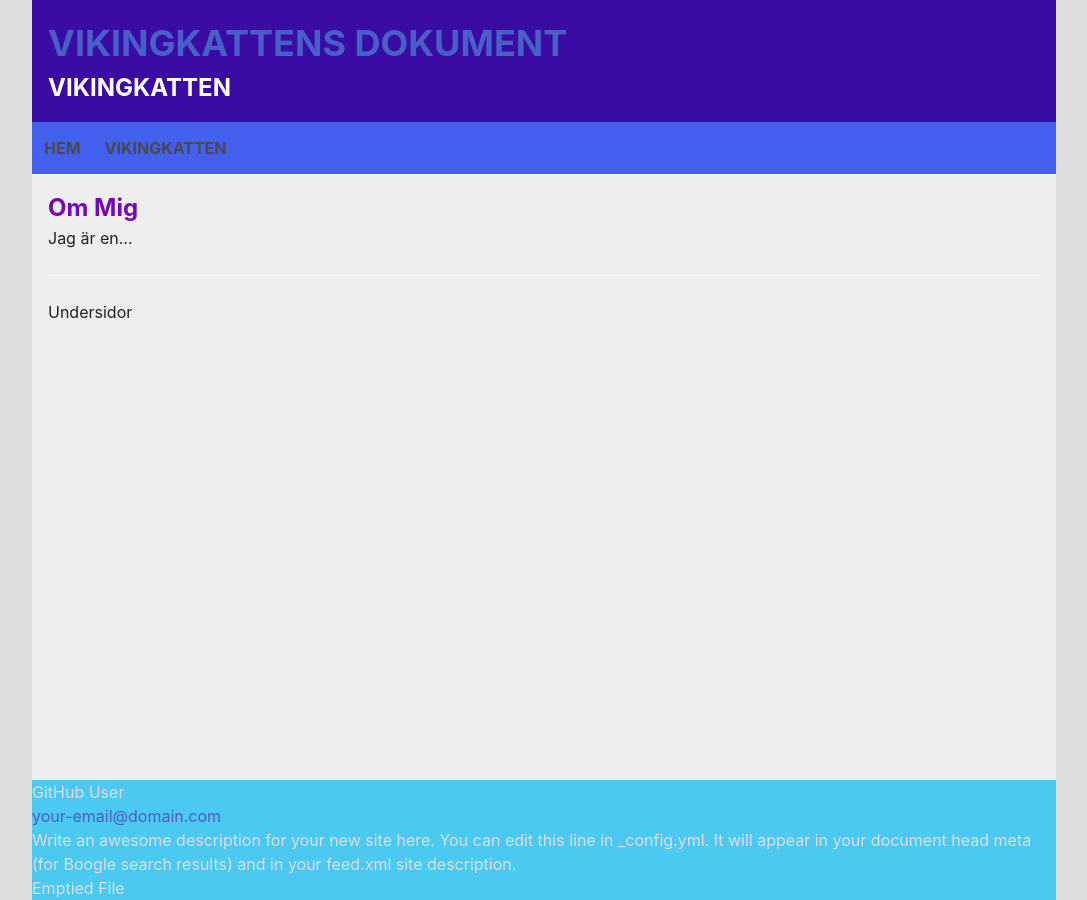
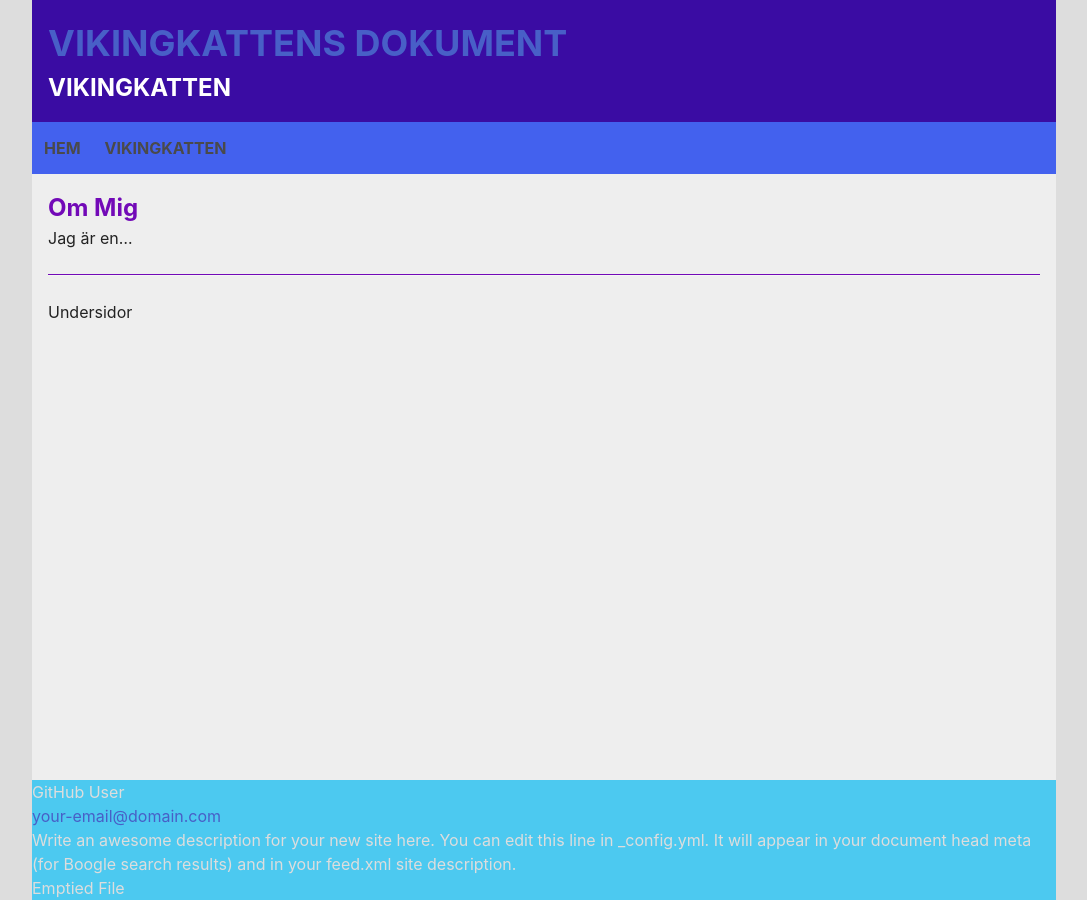
Before and after one commit to viking-cat/dokument, a Jekyll site: the page built from _pages/about.md, in a window 1280 px wide. Shown: the whole page, without its empty margins (96-1183 px from the left). Built offline with Jekyll 4.4.1, drawn with Linux system fonts in a browser that asks for light colours.

Commit message:
Update content.scss

```diff
--- a/_sass/content.scss
+++ b/_sass/content.scss
@@ -52,4 +52,8 @@ main {
     color:$color-headlines;
     font-size: 11px;
   }
+
+  hr {
+    border-top: 1px solid $color-headlines;
+  }
 }
```
